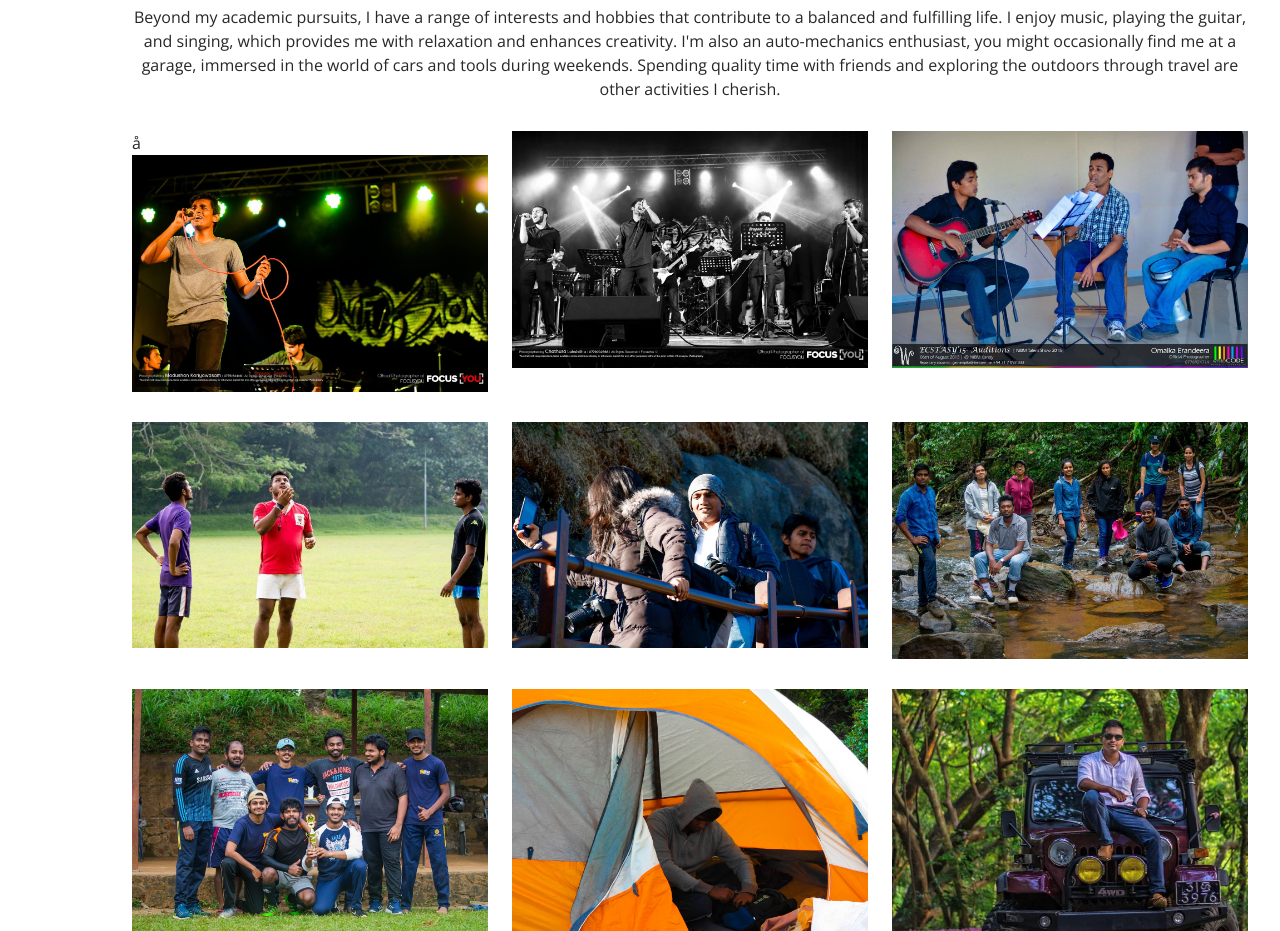
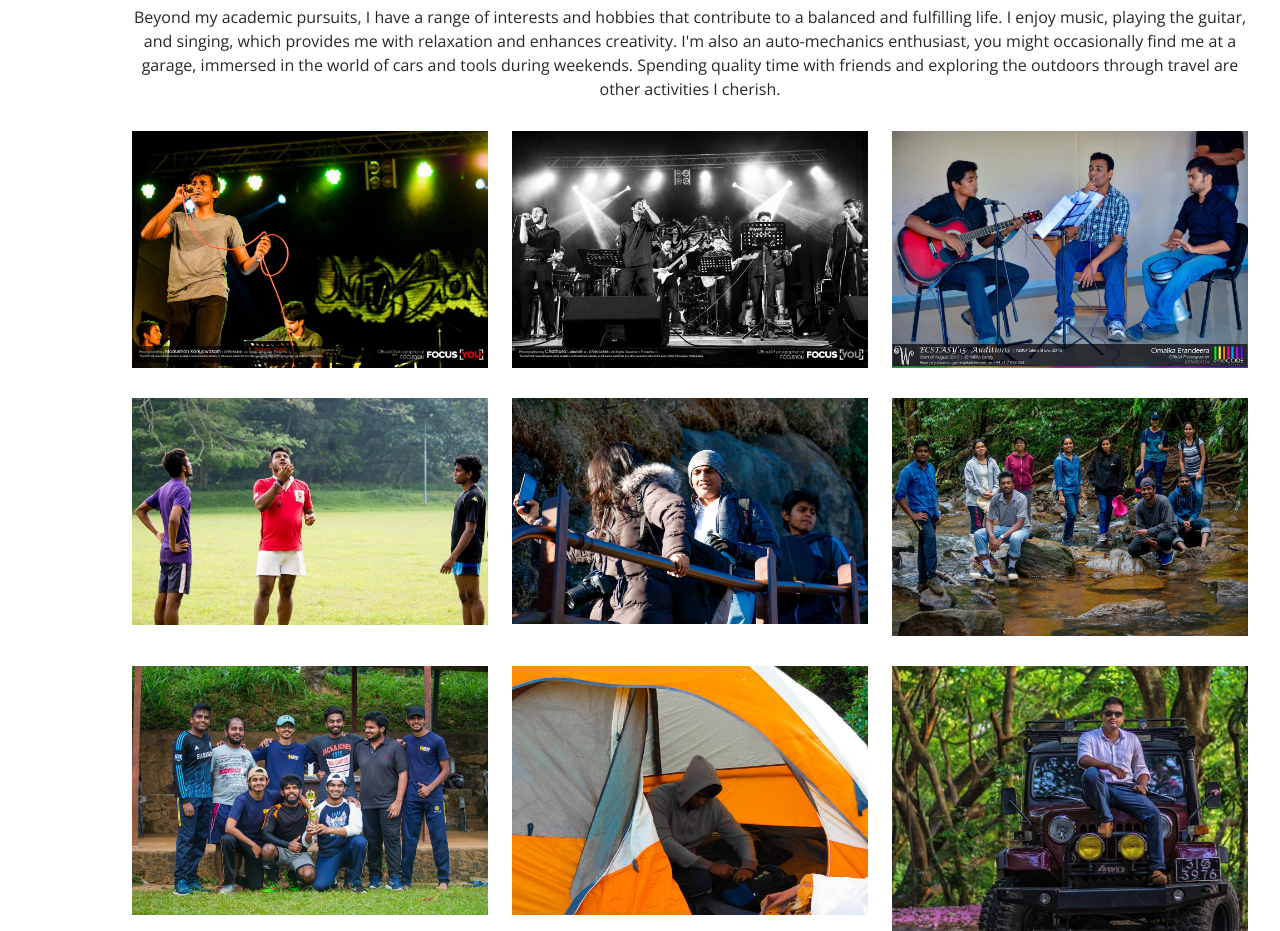
Before and after one commit to ravieway/ravieway.github.io, a plain HTML site: page index.html in a window 1280 px wide. Shown: the part 7080-8011 px from the top of the page. Drawn offline with nearby package versions, Linux system fonts and the light colour scheme.

Commit message:
error fix

```diff
--- a/index.html
+++ b/index.html
@@ -1142,7 +1142,7 @@
             data-aos="fade-up"
             data-aos-delay="200"
           >
-            <div class="col-lg-4 col-md-6 portfolio-item">å
+            <div class="col-lg-4 col-md-6 portfolio-item">
               <div class="">
                 <img
                   src="assets/img/portfolio/p1.jpg"
```
